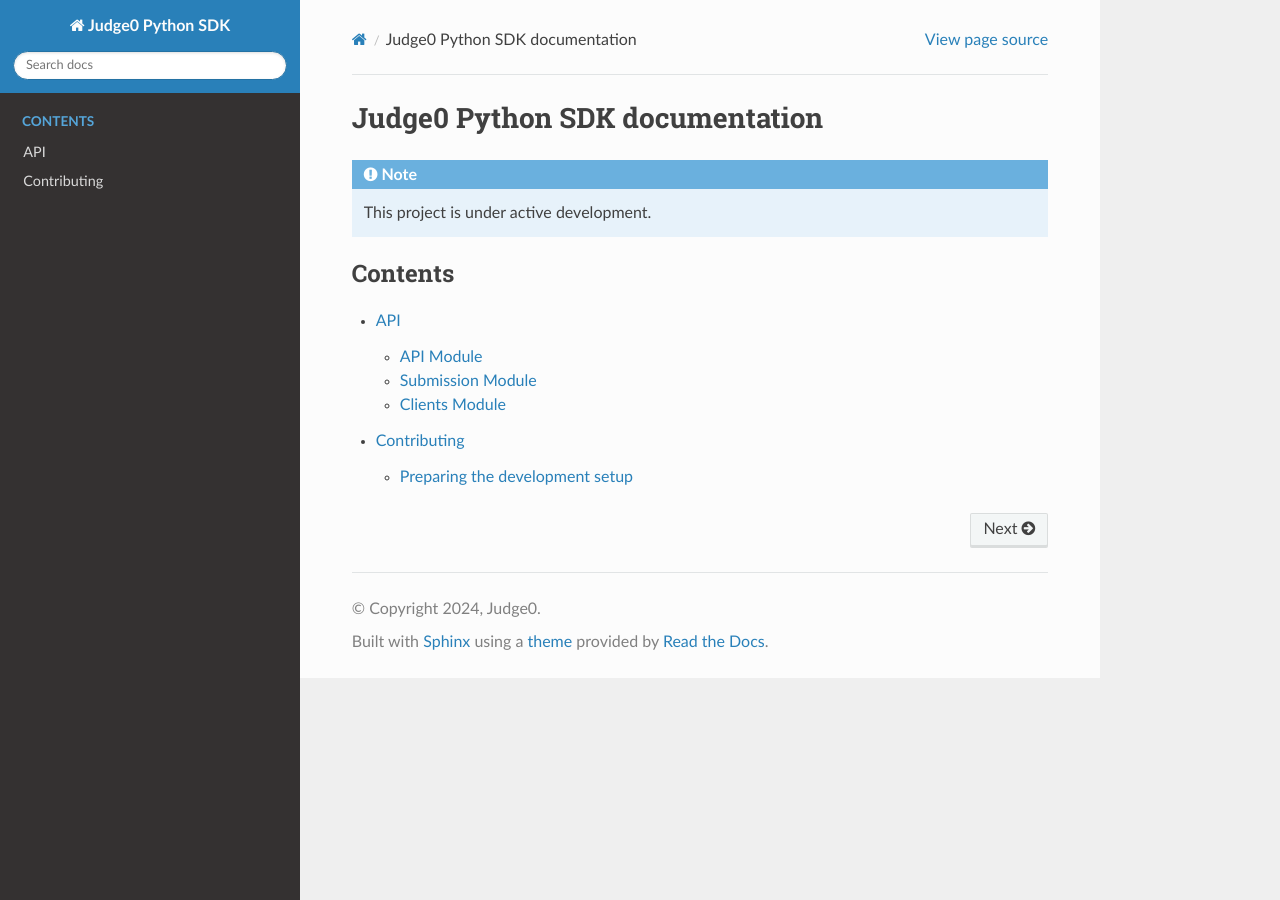
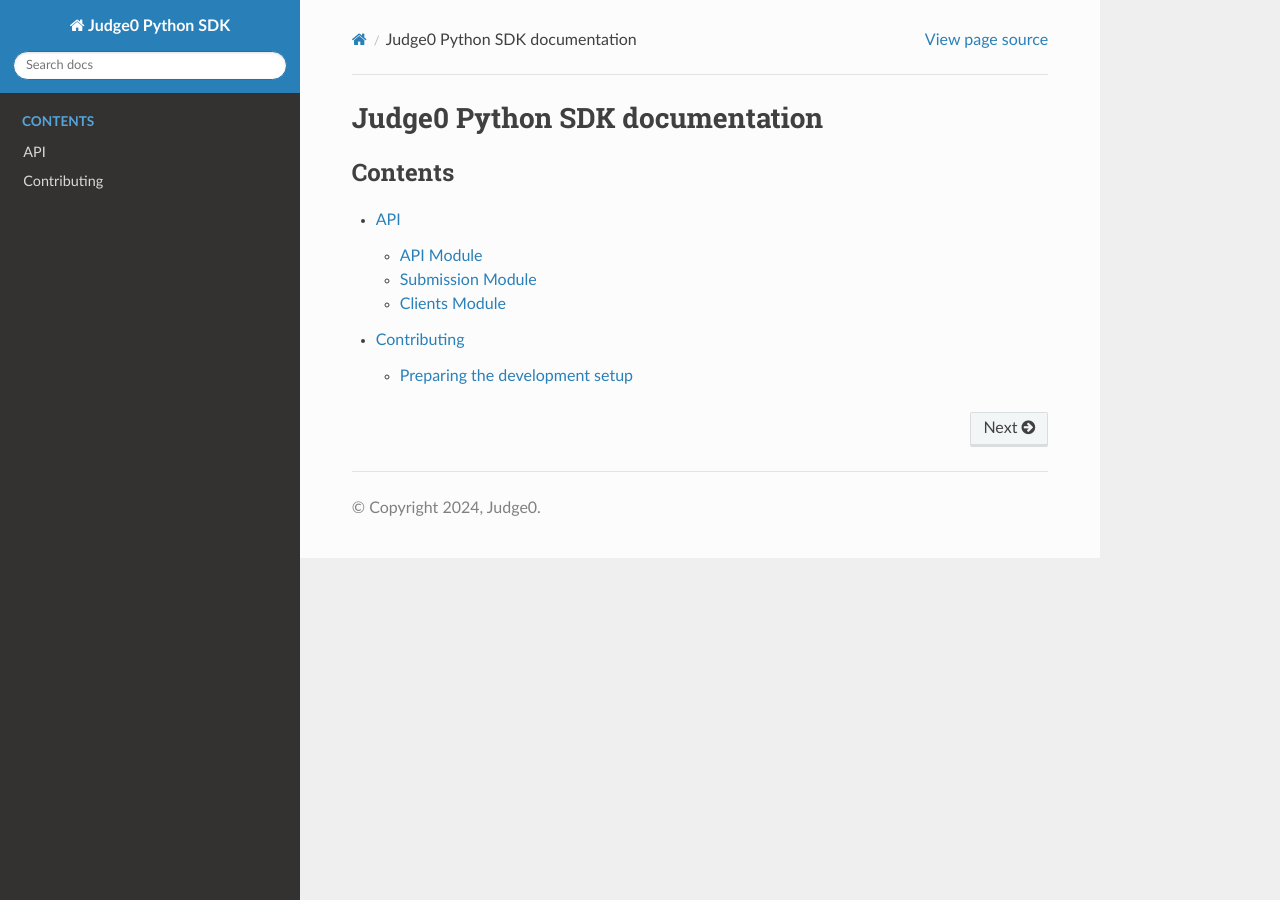
Before and after one commit to judge0/judge0-py, a Sphinx documentation site: the page built from docs/source/index.rst, in a window 1280 px wide. Built offline with Sphinx 7.4.7 and the Read the Docs theme 3.1.0, drawn with Linux system fonts in a browser that asks for light colours.

Commit message:
Add html_show_sphinx

```diff
--- a/docs/source/conf.py
+++ b/docs/source/conf.py
@@ -34,6 +34,7 @@
 
 html_theme = "sphinx_rtd_theme"
 html_static_path = ["_static"]
+html_show_sphinx = False
 
 sys.path.insert(0, os.path.abspath("../../src/"))  # Adjust as needed
 
--- a/docs/source/index.rst
+++ b/docs/source/index.rst
@@ -1,9 +1,5 @@
 Judge0 Python SDK documentation
 ===============================
-
-.. note::
-
-   This project is under active development.
 
 .. toctree::
    :maxdepth: 2
```
Also changed, not shown: docs/requirements.txt (line endings or trailing spaces).
